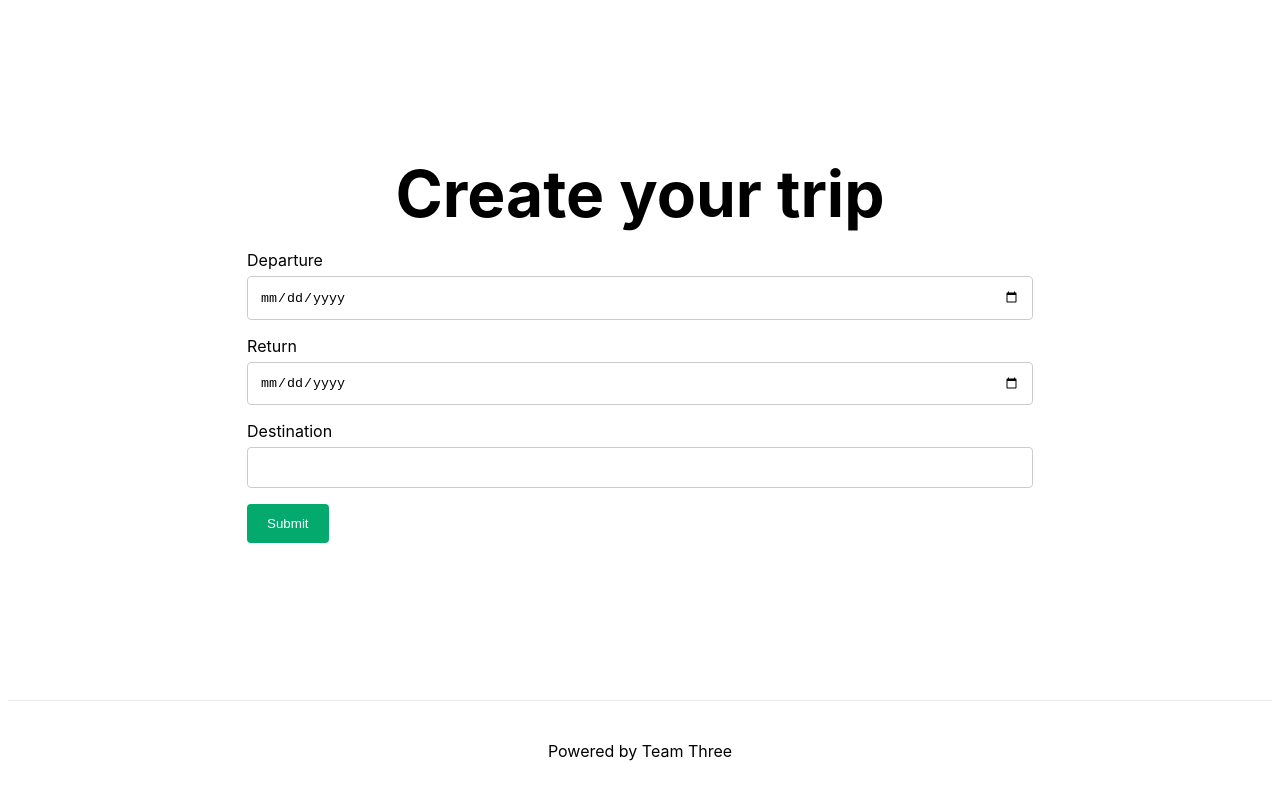
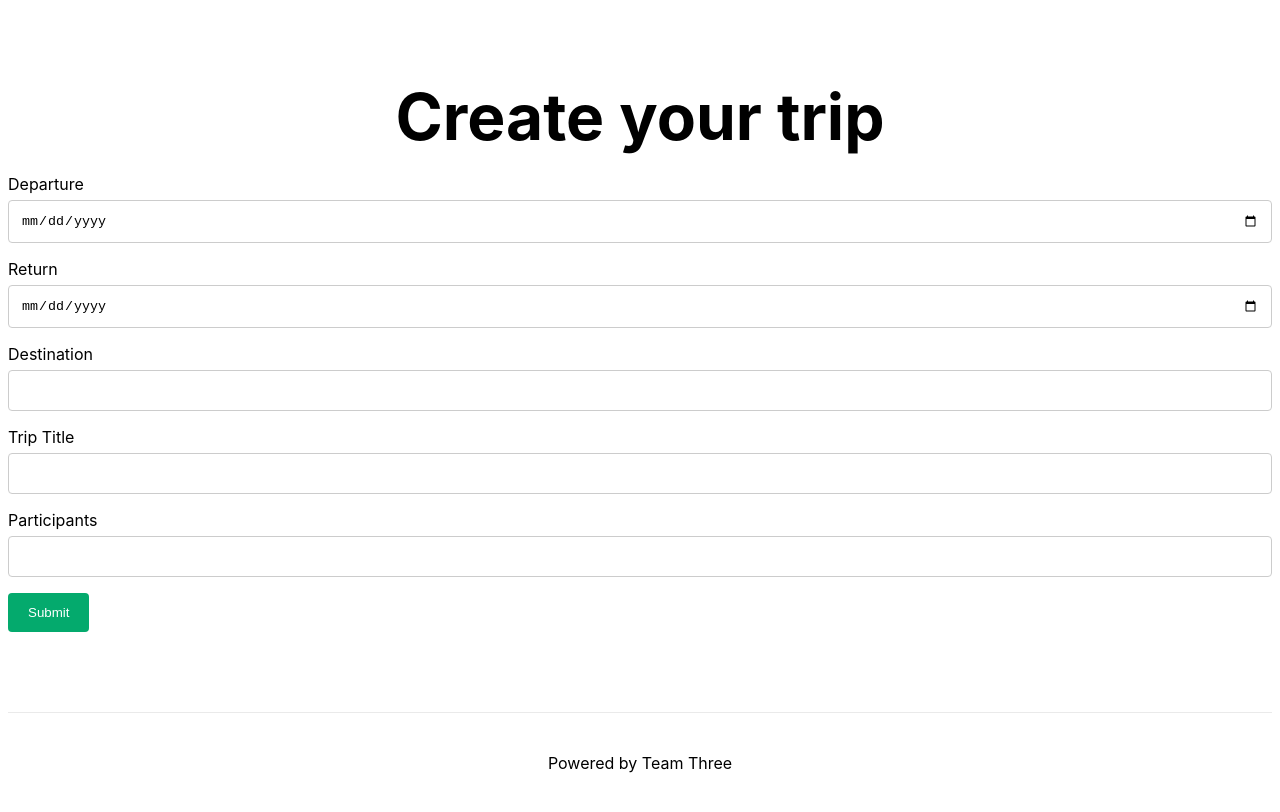
Before and after one commit to Smells-like-team-spirit-T3/Front-End, a Next.js app: page /createtrip in a window 1280 px wide. Built offline with nearby package versions, Linux system fonts and the light colour scheme.

Commit message:
add title and participants to form

```diff
--- a/package.json
+++ b/package.json
@@ -8,6 +8,7 @@
   "dependencies": {
     "@material-ui/core": "^4.12.4",
     "@zeit/next-less": "^1.0.1",
+    "axios": "^0.27.2",
     "less": "^4.1.2",
     "moment": "^2.29.3",
     "next": "latest",
--- a/pages/createtrip.js
+++ b/pages/createtrip.js
@@ -6,21 +6,37 @@ import { DialogContent } from '@material-ui/core';
 import { DialogContentText } from '@material-ui/core';
 import { DialogActions } from '@material-ui/core';
 import { Button } from '@material-ui/core';
-import { ReactDOM } from 'react';
 
-// import { Dialog } from 'react-native-simple-dialogs';
+import axios from 'axios';
+
+
 export default function CreateTrip() {
 
     const [startDate, setStartDate] = useState('')
     const [endDate, setEndDate] = useState('')
     const [destination, setDestination] = useState('')
+    const [title, setTitle] = useState('Untitled Trip')
+    const [participants, setParticipants] = useState('')
+
 
     const [openDialog, setOpenDialog] = useState('')
 
 
-    const confirmNewTrip = (startDate, endDate, destination) => {
+    const confirmNewTrip = (startDate, endDate, destination, title, participants) => {
         setOpenDialog(false)
         console.log("API Calling...")
+        const newTrip = {
+            "title": {title},
+            "startdate": {startDate},
+            "enddate": endDate,
+            "cost": 0,
+            "amountparticipants": participants
+        }
+        axios.post('https://tripcalendarapi.azurewebsites.net/api/trips', newTrip)
+        .then(res => {
+            console.log(res);
+        })
+
     }
 
       const handleClose = () => {
@@ -33,7 +49,9 @@ export default function CreateTrip() {
         setOpenDialog(true)
     }
 
-    var notification = "Your trip to " + destination.toUpperCase() + " from " + startDate + " to " + endDate + ". \nDo you want to create new trip?"
+    var notification = "Your trip to " + destination.toUpperCase() +
+    " from " + startDate + " to " + endDate +
+    " for " + participants + " people. \nDo you want to create new trip?"
 
     return (
         <div className='container'>
@@ -61,6 +79,12 @@ export default function CreateTrip() {
                         <option value="London">London</option>
                         <option value="Basel">Basel</option>
                     </datalist>
+
+                    <label htmlFor="title">Trip Title</label>
+                    <input type="text" id="title" name="title" onChange={(e) => setTitle(e.target.value)}/>
+
+                    <label htmlFor="participants">Participants</label>
+                    <input type="number" pattern="[0-9]*" id="participants" name="participants" onChange={(e) => setParticipants(e.target.value)}/>
 
                     <input type="submit" value="Submit"/>
                 </form>
```
Also changed, not shown: 1 other file (tests, documents, lock files or other folders).
